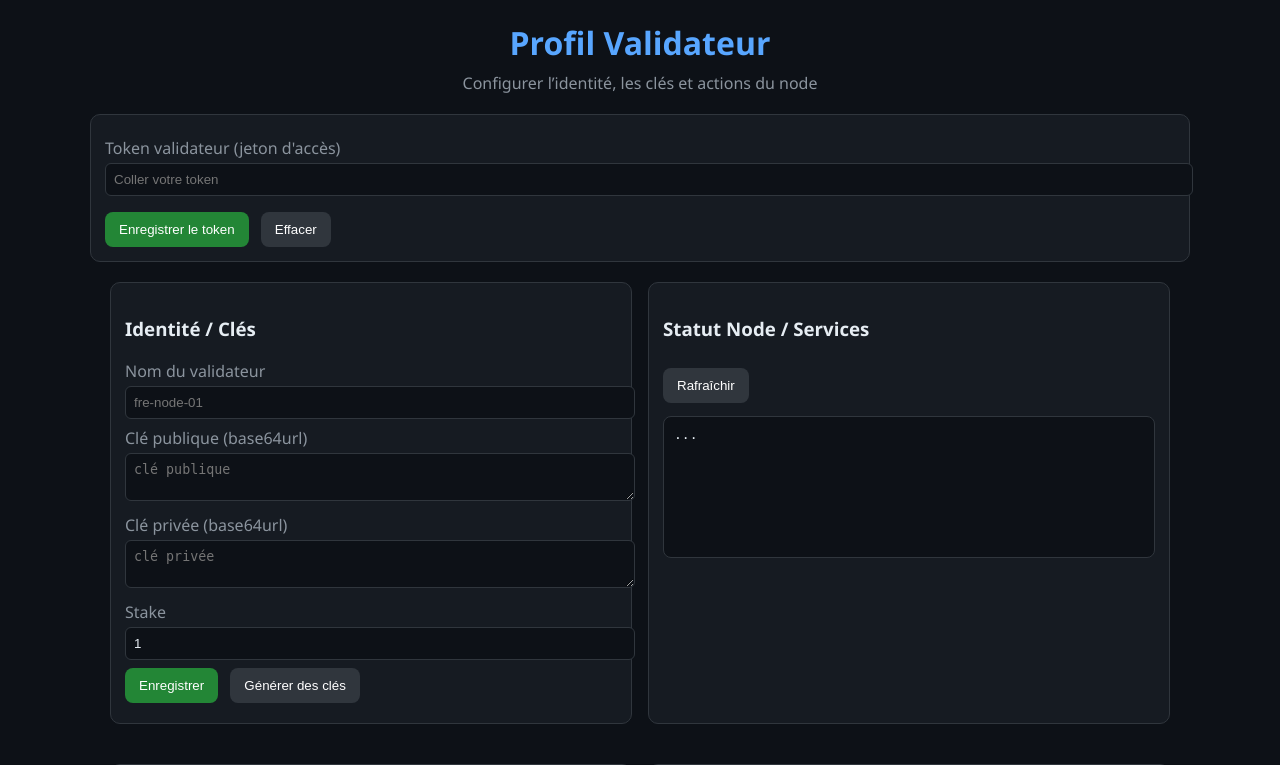
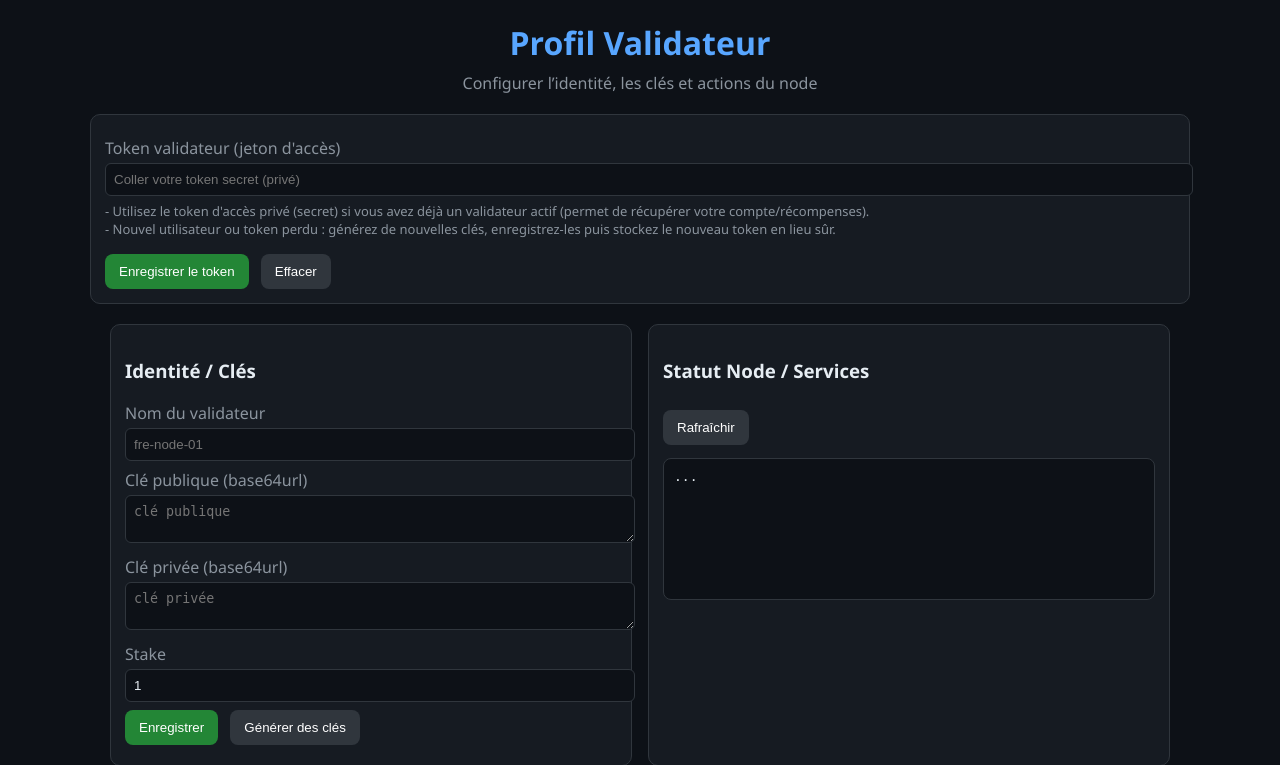
Before and after one commit to FRANCNUMERIQUE/fre_node, a FastAPI app: page /validator in a window 1280 px wide. Shown: the top 765 px of the page. Run offline with FastAPI, Linux system fonts and the light colour scheme.

Commit message:
Clarify validator token usage (secret for existing accounts, generate if lost)

```diff
--- a/dashboard/templates/validator.html
+++ b/dashboard/templates/validator.html
@@ -30,7 +30,11 @@
 
     <div class="card">
         <label>Token validateur (jeton d'accès)</label>
-        <input id="token" type="text" placeholder="Coller votre token">
+        <input id="token" type="text" placeholder="Coller votre token secret (privé)">
+        <div style="color:#8b949e; font-size:13px; margin-top:6px;">
+            - Utilisez le token d'accès privé (secret) si vous avez déjà un validateur actif (permet de récupérer votre compte/récompenses).<br>
+            - Nouvel utilisateur ou token perdu : générez de nouvelles clés, enregistrez-les puis stockez le nouveau token en lieu sûr.
+        </div>
         <div style="margin-top:8px;">
             <button id="saveToken">Enregistrer le token</button>
             <button class="secondary" id="clearToken">Effacer</button>
```
